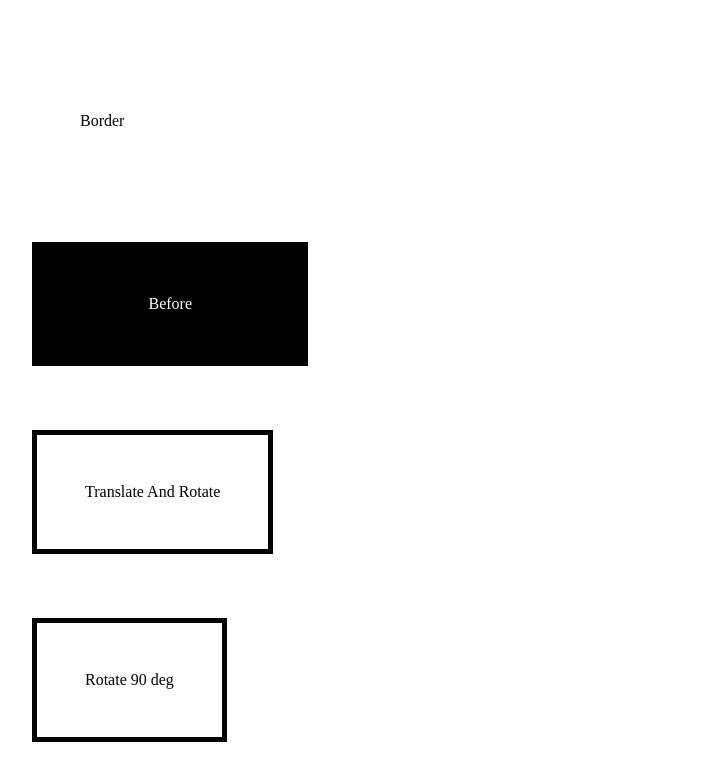
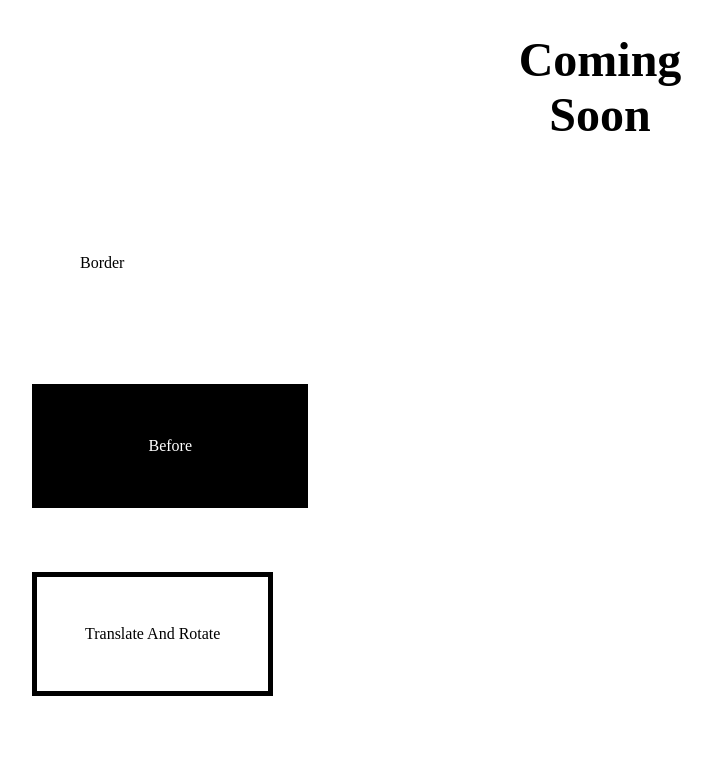
Before and after one commit to roee030/css-mastery, a plain HTML site: page index.html in a window 1280 px wide. Shown: the top 757 px of the page, without its empty margins (40-752 px from the left). Drawn offline with Linux system fonts and the light colour scheme.

Commit message:
add animation keyframes

```diff
--- a/index.html
+++ b/index.html
@@ -7,6 +7,7 @@
     <link rel="stylesheet" href="style.css" />
   </head>
   <body>
+    <h1 class="comingsoon">Coming <br />Soon</h1>
     <a class="btn borderAfterAndBefore">Border</a>
     <a class="btn TranslateAfterAndBefore">Translate After and Befroe</a>
     <a class="btn RotateAndTranslate">Translate And Rotate</a>
--- a/style.css
+++ b/style.css
@@ -1,3 +1,21 @@
+.comingsoon {
+  color: black;
+  font-weight: bold;
+  font-size: 3em;
+  text-align: center;
+  display: block;
+  animation: nadned 2s linear infinite;
+  animation-direction: alternate;
+  transform-origin: top;
+}
+@keyframes nadned {
+  from {
+    transform: rotate(5deg);
+  }
+  to {
+    transform: rotate(-5deg);
+  }
+}
 .hover-btn,
 .btn {
   margin: 4em;
```
